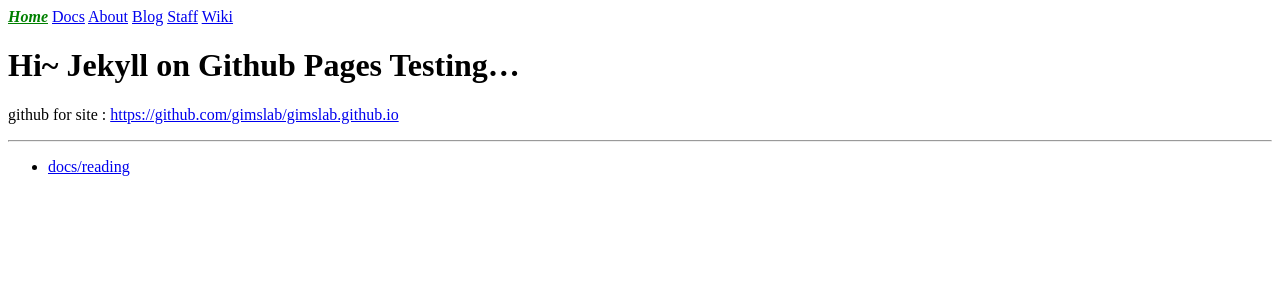
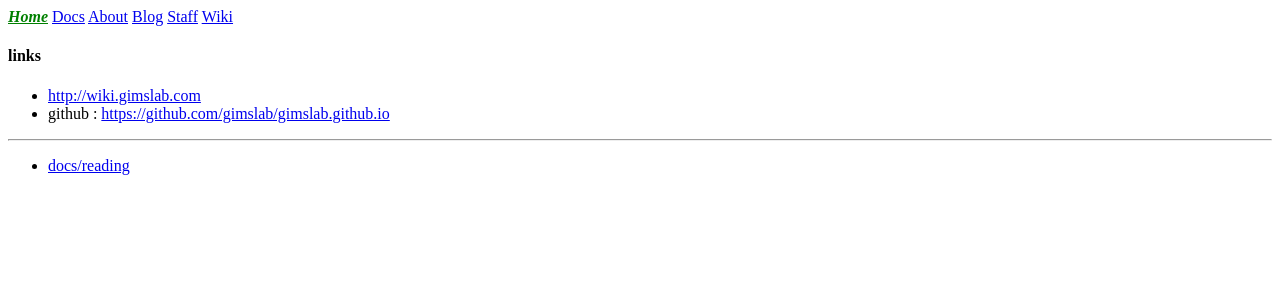
Before and after one commit to gimslab/gimslab.github.io, a Jekyll site: the page built from index.md, in a window 1280 px wide. Shown: the top 300 px of the page. Built offline with Jekyll 4.4.1, drawn with Linux system fonts in a browser that asks for light colours.

Commit message:
Update index.md

```diff
--- a/index.md
+++ b/index.md
@@ -2,9 +2,10 @@
 layout: default
 title: Home
 ---
-# Hi~ Jekyll on Github Pages Testing...
 
-github for site : <https://github.com/gimslab/gimslab.github.io>
+#### links
+- <http://wiki.gimslab.com>
+- github : <https://github.com/gimslab/gimslab.github.io>
 
 ---
 * [docs/reading](docs/reading)
```
